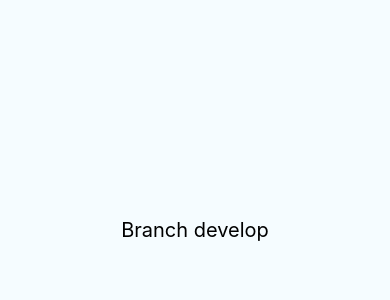
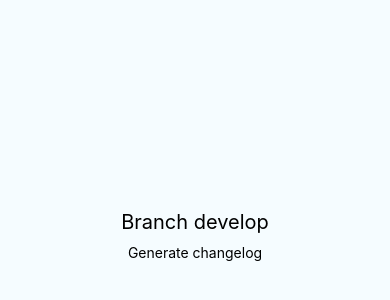
Before and after one commit to vasildimitroffhristoff/fastlane-deploy-automate, a React Native app: screen / in a window 390 px wide. Shown: the part 192-492 px from the top of the page. Built offline with nearby package versions, Linux system fonts and the light colour scheme.

Commit message:
added text

```diff
--- a/App.js
+++ b/App.js
@@ -22,6 +22,7 @@ export default class App extends Component<Props> {
     return (
       <View style={styles.container}>
         <Text style={styles.welcome}>Branch develop</Text>
+        <Text>Generate changelog</Text>
       </View>
     );
   }
```
